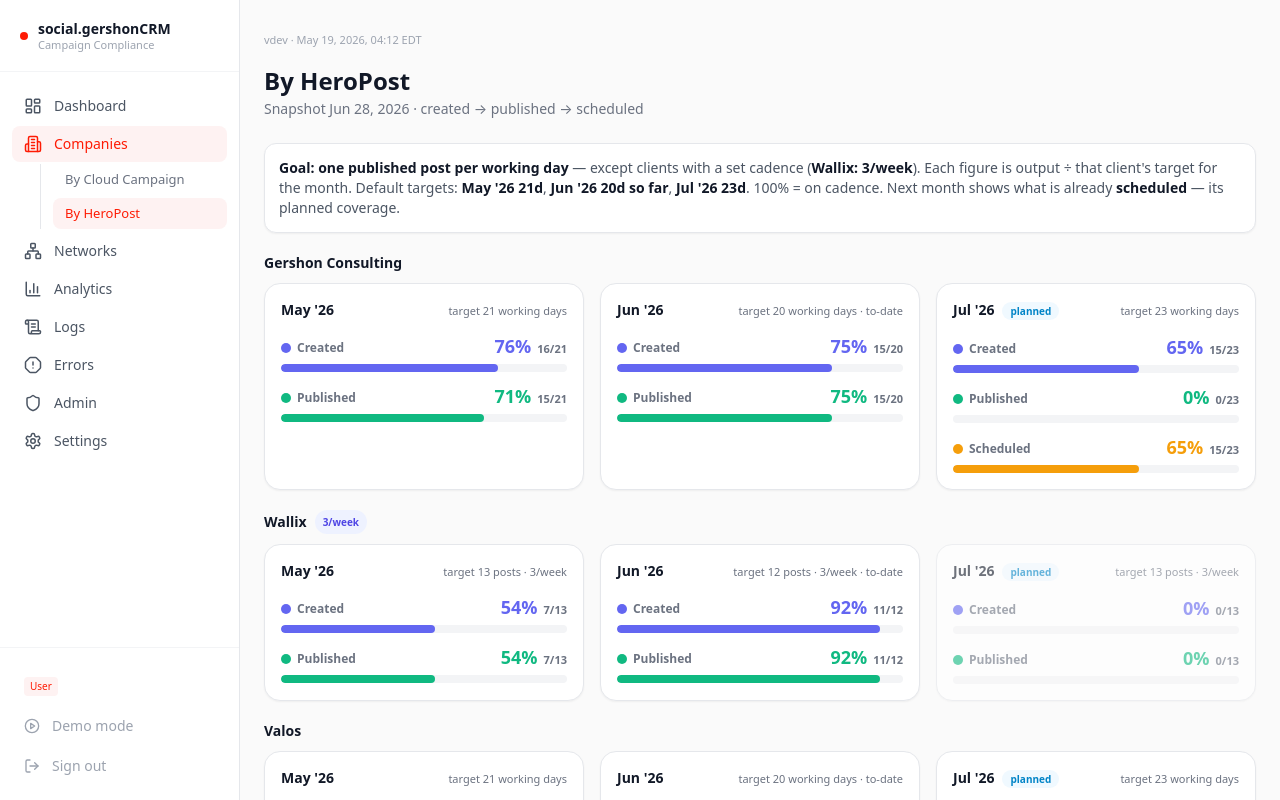
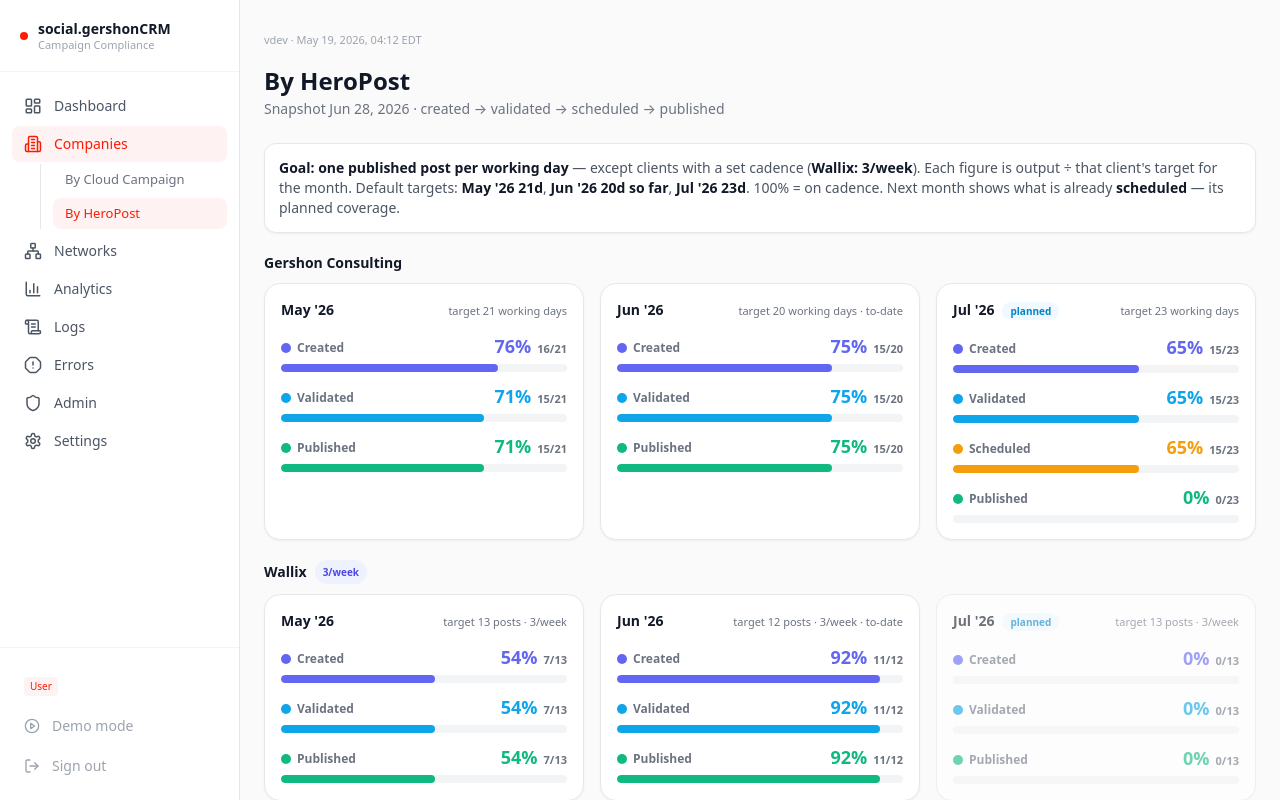
Before and after one commit to gershonconsulting/social, a Next.js app: page /clients/by-heropost in a window 1280 px wide. Built offline with nearby package versions, Linux system fonts and the light colour scheme; no server answers.

Commit message:
By HeroPost: full funnel Created -> Validated -> Scheduled -> Published

```diff
--- a/src/app/(dashboard)/clients/by-heropost/page-client.tsx
+++ b/src/app/(dashboard)/clients/by-heropost/page-client.tsx
@@ -9,7 +9,7 @@
 const C = FUNNEL_COLORS;
 
 export function ByHeroPostClient() {
-  const subtitle = `Snapshot ${new Date(SNAPSHOT_AT).toLocaleString("en-US", { month: "short", day: "numeric", year: "numeric", timeZone: "UTC" })} · created → published → scheduled`;
+  const subtitle = `Snapshot ${new Date(SNAPSHOT_AT).toLocaleString("en-US", { month: "short", day: "numeric", year: "numeric", timeZone: "UTC" })} · created → validated → scheduled → published`;
   const { lastM, thisM, nextM } = focusMonths();
   const months = [lastM, thisM, nextM];
   const wd = Object.fromEntries(months.map((m) => [m, workingDays(m)])) as Record<string, { target: number; current: boolean }>;
@@ -47,10 +47,10 @@
       </div>
 
       <p className="text-xs text-gray-400 mt-8">
-        Source: HeroPost GraphQL API (9 client workspaces). Periodic snapshot — June is month-to-date. HeroPost has no
-        created/validated approval step like Cloud Campaign, so the funnel is created → published, plus what is already
-        scheduled ahead. Targets are 1 post per working day unless a weekly cadence is set (Wallix: 3/week). EDFLEX North
-        America, Puente Latin and “My Workspace” have no posts in this window.
+        Source: HeroPost GraphQL API (9 client workspaces). Periodic snapshot — June is month-to-date. Funnel stages:
+        <b> Created</b> = all content for the month (incl. drafts), <b>Validated</b> = approved / past draft (scheduled + published),
+        <b> Scheduled</b> = queued for a future date, <b>Published</b> = live. Targets are 1 post per working day unless a weekly
+        cadence is set (Wallix: 3/week). EDFLEX North America, Puente Latin and “My Workspace” have no posts in this window.
       </p>
     </div>
   );
@@ -59,11 +59,14 @@
 function TargetBlock({ name, counts, month, future = false }: { name: string; counts: Funnel; month: string; future?: boolean }) {
   const t = clientTarget(name, month);
   const idle = !counts.some(Boolean);
+  const created = counts[0], published = counts[1], scheduled = counts[2];
+  const validated = published + scheduled; // approved = everything past the draft stage
   const rows: [string, number, keyof typeof C][] = [
-    ["Created", counts[0], "created"],
-    ["Published", counts[1], "published"],
+    ["Created", created, "created"],
+    ["Validated", validated, "validated"],
   ];
-  if (counts[2] > 0) rows.push(["Scheduled", counts[2], "scheduled"]);
+  if (scheduled > 0) rows.push(["Scheduled", scheduled, "scheduled"]);
+  rows.push(["Published", published, "published"]);
   const unit = t.perWeek ? `${t.target} posts · ${t.perWeek}/week` : `${t.target} working days`;
   return (
     <div className={"bg-white border border-gray-200 rounded-2xl p-4 shadow-sm " + (idle ? "opacity-60" : "")}>
--- a/src/lib/heropost-data.ts
+++ b/src/lib/heropost-data.ts
@@ -23,7 +23,7 @@
   "My Workspace": {},
 };
 
-export const FUNNEL_COLORS = { created: "#6366f1", published: "#10b981", scheduled: "#f59e0b" };
+export const FUNNEL_COLORS = { created: "#6366f1", validated: "#0ea5e9", scheduled: "#f59e0b", published: "#10b981" };
 
 export function clientMonth(workspace: string, month: string): Funnel {
   return MONTHLY[workspace]?.[month] ?? [0, 0, 0];
```
